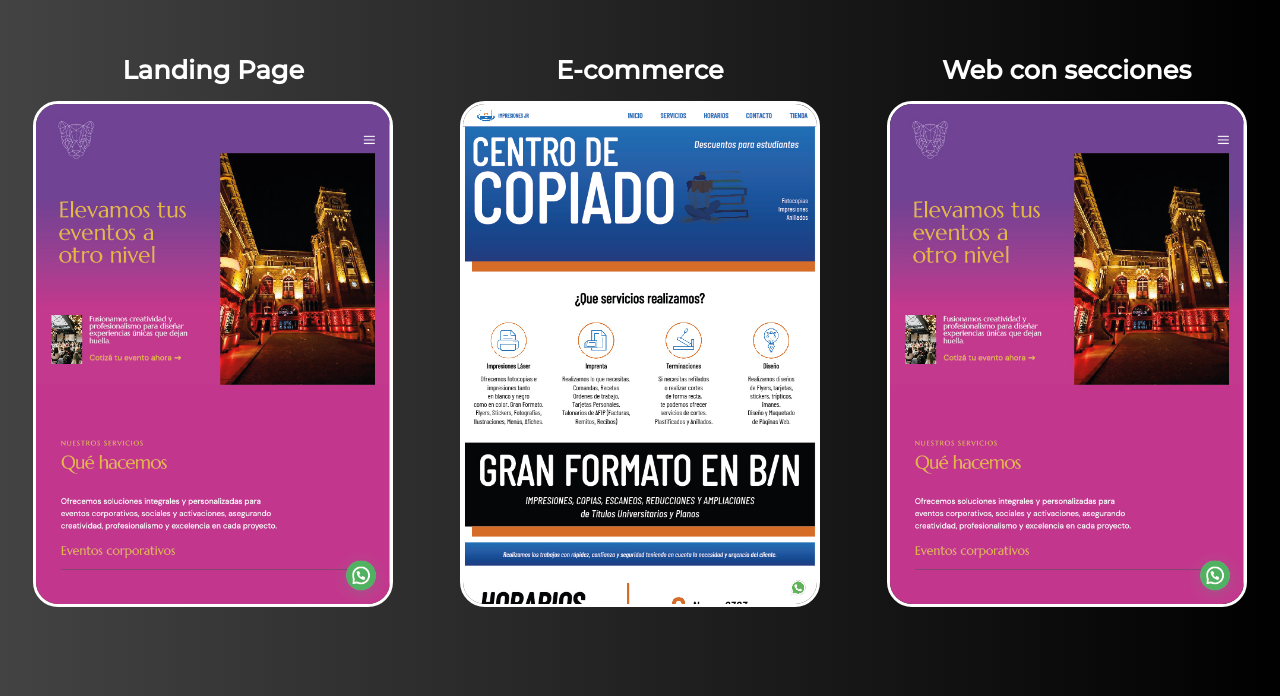
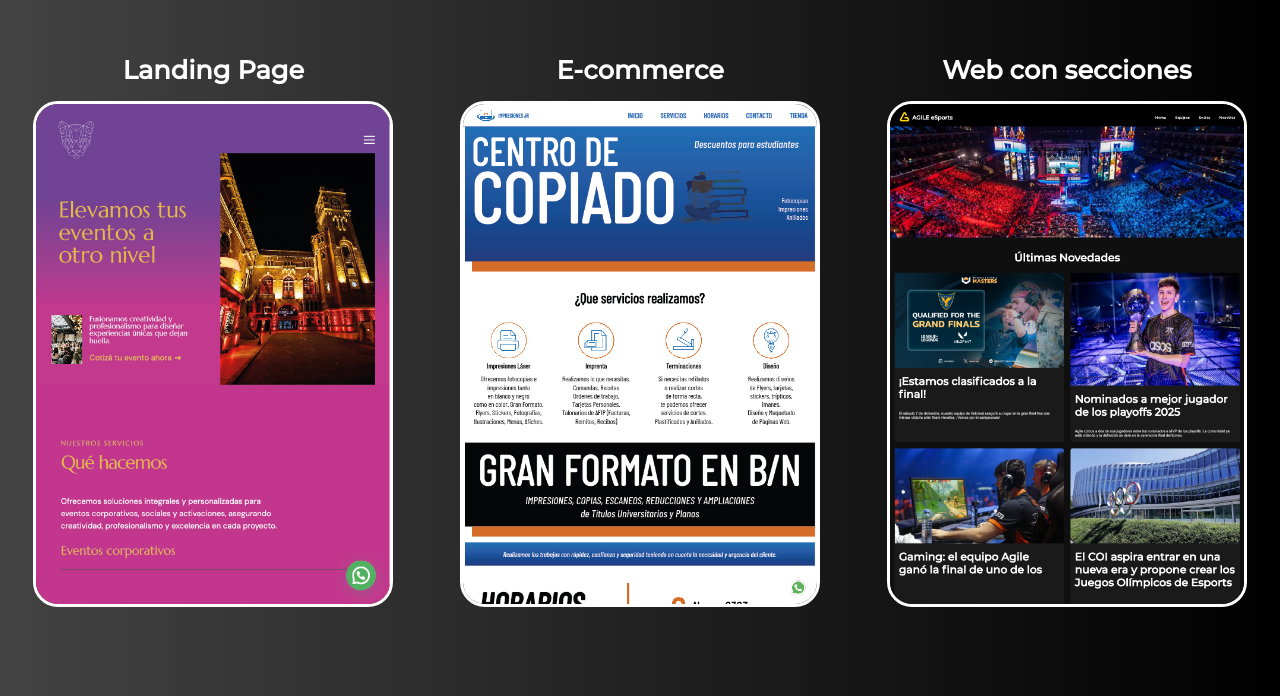
Before and after one commit to herediaRicardo/paginasWeb, a plain HTML site: page index.html in a window 1280 px wide. Shown: the part 104-800 px from the top of the page. Drawn offline with Linux system fonts and the light colour scheme.

Commit message:
Agregados

```diff
--- a/index.html
+++ b/index.html
@@ -29,7 +29,7 @@
         <div class="estructura">
              <h2>Web con secciones</h2>
              <div class="caja-img">
-                <a href="https://agilesports.netlify.app/" target="_blank"><img src="./assets/trypeeventos-01.jpg" alt=""></a>
+                <a href="https://agilesports.netlify.app/" target="_blank"><img src="./assets/agile-web-01.png" alt=""></a>
              </div>
         </div>
         </section>
```
Also changed, not shown: assets/agile-web-01.png (added).
